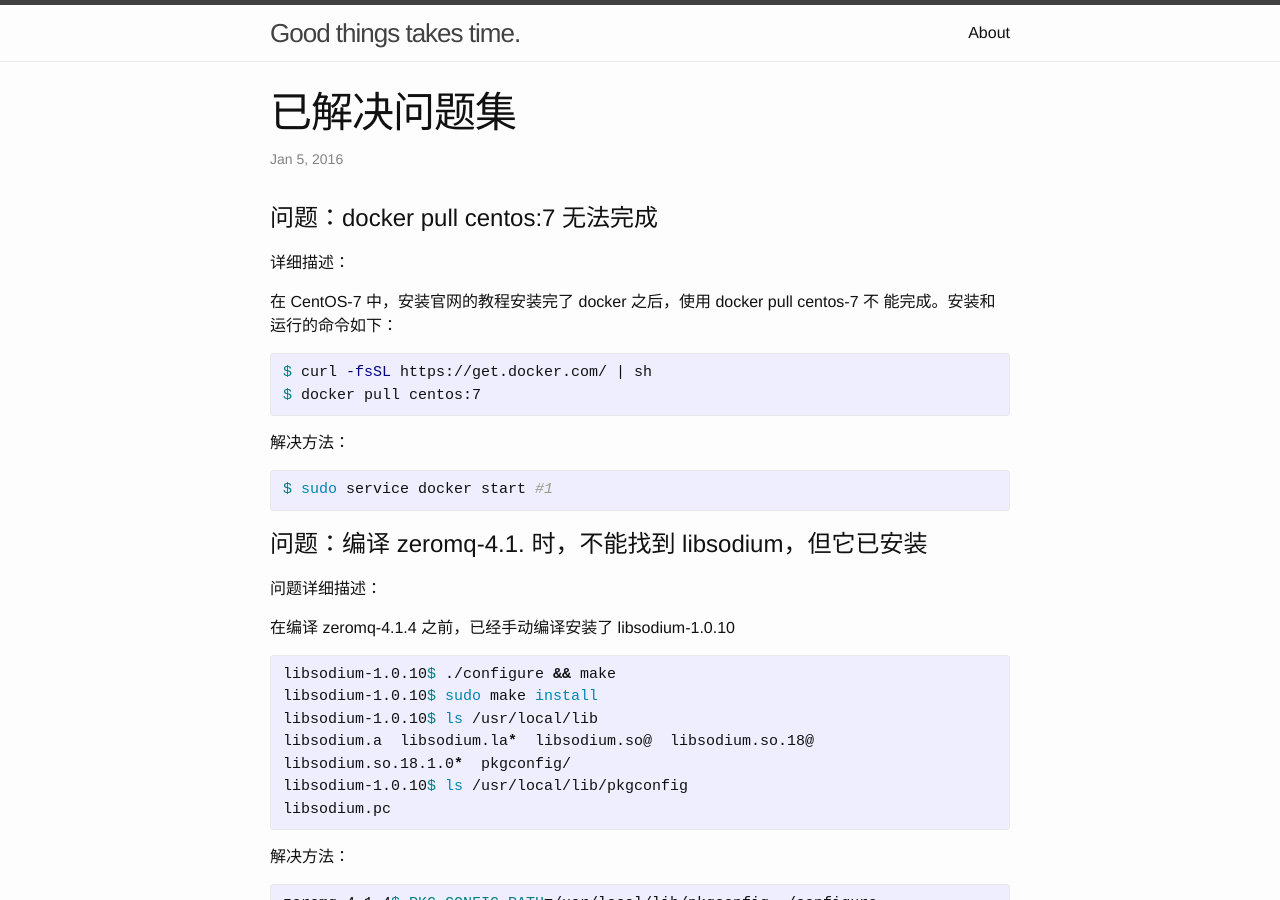
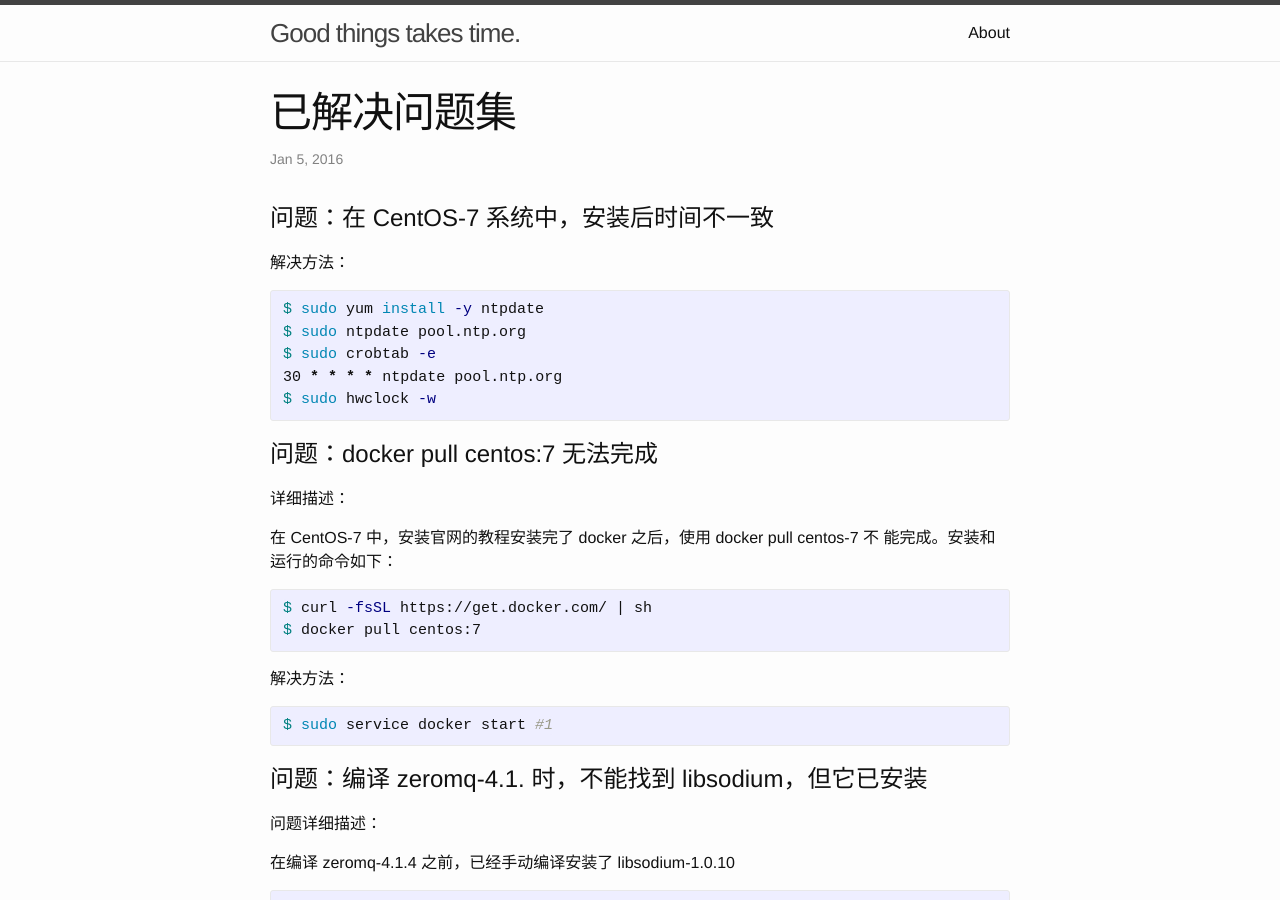
Before and after one commit to mofaph/mofaph.github.io, a Jekyll site: the page built from _posts/2016-01-05-problem-solved.md, in a window 1280 px wide and 900 px high. Built offline with Jekyll 4.4.1, drawn with Linux system fonts in a browser that asks for light colours; Markdown is read by kramdown in place of the engine named in the settings.

Commit message:
ploblem-solved: 解决 CentOS-7 时间不一致问题

```diff
--- a/_posts/2016-01-05-problem-solved.md
+++ b/_posts/2016-01-05-problem-solved.md
@@ -2,6 +2,18 @@
 title: 已解决问题集
 layout: post
 ---
+
+# 问题：在 CentOS-7 系统中，安装后时间不一致
+
+解决方法：
+
+{% highlight bash %}
+$ sudo yum install -y ntpdate
+$ sudo ntpdate pool.ntp.org
+$ sudo crobtab -e
+30 * * * * ntpdate pool.ntp.org
+$ sudo hwclock -w
+{% endhighlight %}
 
 # 问题：docker pull centos:7 无法完成
 
```
